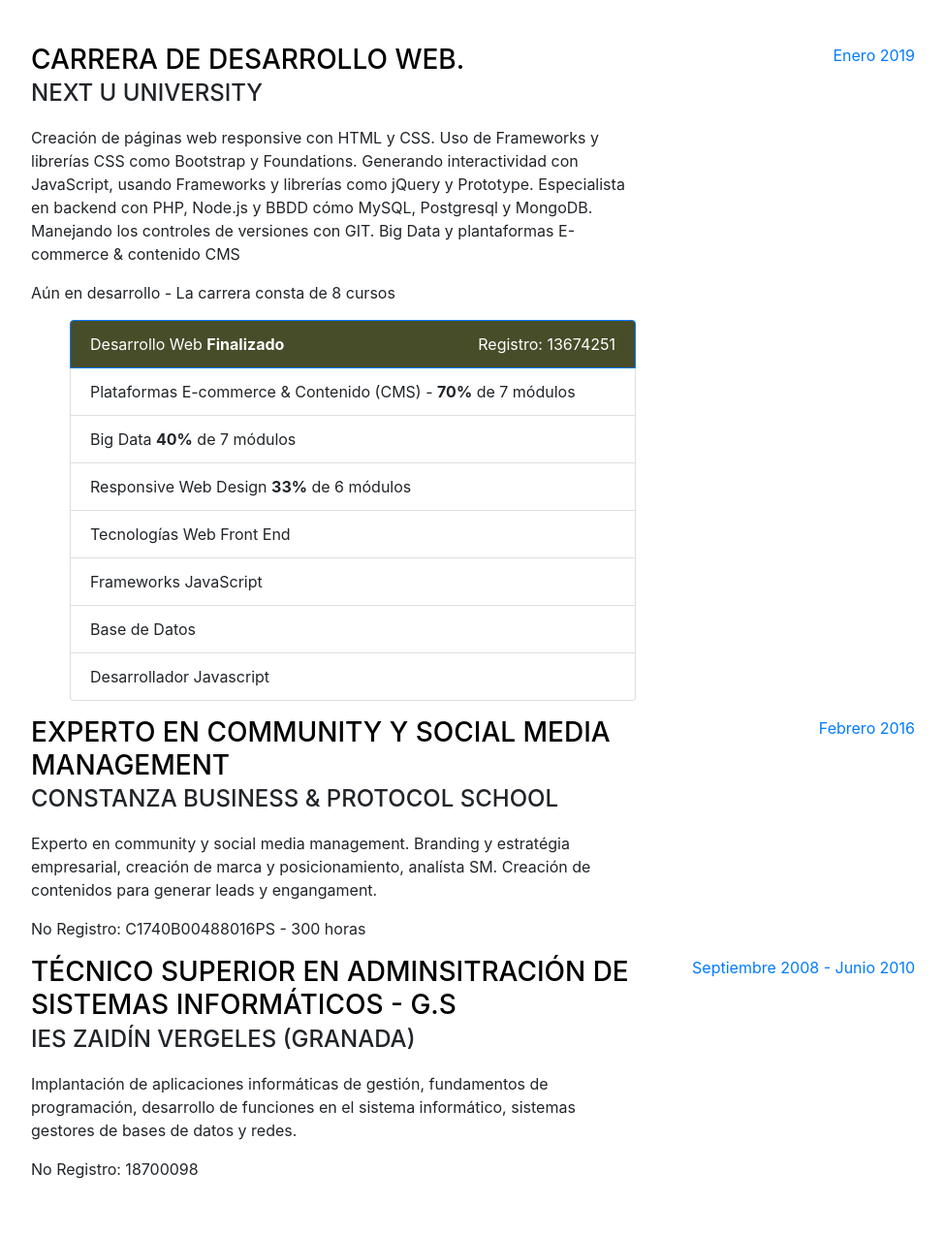
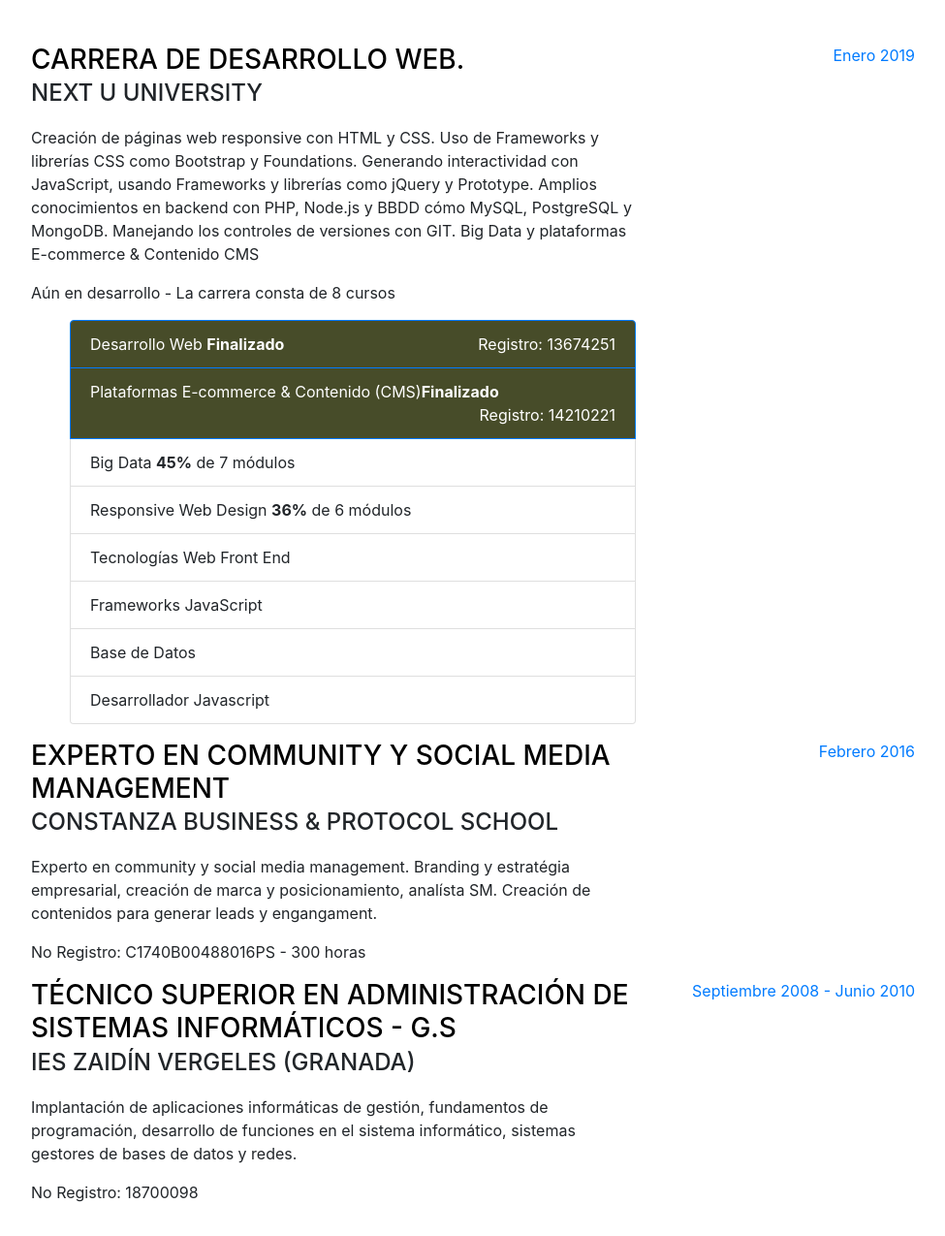
Before and after one commit to 3rChuss/JesusAbril, a website with bundled scripts: page index.html in a window 1280 px wide. Shown: the part 1811-3086 px from the top of the page at 97% size, without its empty margins (288-1263 px from the left). Built offline with nearby package versions, Linux system fonts and the light colour scheme; a web font is replaced by a local one.

Commit message:
Actualizado

```diff
--- a/index.html
+++ b/index.html
@@ -144,13 +144,13 @@
           <div class="resume-content">
             <h3 class="mb-0">Carrera de Desarrollo Web.</h3>
             <div class="subheading mb-3">Next U university</div>
-            <p>Creación de páginas web responsive con HTML y CSS. Uso de Frameworks y librerías CSS como Bootstrap y Foundations. Generando interactividad con JavaScript, usando Frameworks y librerías como jQuery y Prototype. Especialista en backend con PHP, Node.js y BBDD cómo MySQL, Postgresql y MongoDB. Manejando los controles de versiones con GIT. Big Data y plantaformas E-commerce & contenido CMS</p>
+            <p>Creación de páginas web responsive con HTML y CSS. Uso de Frameworks y librerías CSS como Bootstrap y Foundations. Generando interactividad con JavaScript, usando Frameworks y librerías como jQuery y Prototype. Amplios conocimientos en backend con PHP, Node.js y BBDD cómo MySQL, PostgreSQL y MongoDB. Manejando los controles de versiones con GIT. Big Data y plataformas E-commerce & Contenido CMS</p>
             <p>Aún en desarrollo - La carrera consta de 8 cursos</p>
             <ul class="list-group fa-ul mb-3">
-              <li class="list-group-item active">Desarrollo Web <strong>Finalizado</strong> <a class="text-white float-right" href="https://www.credential.net/pr2wpqmb" target="_blank">Registro: 13674251</a></li>
-              <li class="list-group-item">Plataformas E-commerce & Contenido (CMS) - <strong>70%</strong> de 7 módulos</li>
-              <li class="list-group-item">Big Data <strong>40%</strong> de 7 módulos</li>
-              <li class="list-group-item">Responsive Web Design <strong>33%</strong> de 6 módulos</li>
+              <li class="list-group-item active">Desarrollo Web <strong>Finalizado</strong><a class="text-white float-right" href="https://www.credential.net/pr2wpqmb" target="_blank">Registro: 13674251</a></li>
+              <li class="list-group-item active">Plataformas E-commerce & Contenido (CMS)<strong>Finalizado</strong><a class="text-white float-right" href="https://www.credential.net/2fa2ce75-0ff6-4f0e-9458-52a849d7be80" target="_blank">Registro: 14210221</a></li>
+              <li class="list-group-item">Big Data <strong>45%</strong> de 7 módulos</li>
+              <li class="list-group-item">Responsive Web Design <strong>36%</strong> de 6 módulos</li>
               <li class="list-group-item">Tecnologías Web Front End</li>
               <li class="list-group-item">Frameworks JavaScript</li>
               <li class="list-group-item">Base de Datos</li>
@@ -176,7 +176,7 @@
 
         <div class="resume-item d-flex flex-column flex-md-row justify-content-between mb-5">
           <div class="resume-content">
-            <h3 class="mb-0">Técnico superior en adminsitración de sistemas informáticos - G.S</h3>
+            <h3 class="mb-0">Técnico superior en administración de sistemas informáticos - G.S</h3>
             <div class="subheading mb-3">IES Zaidín Vergeles (Granada)</div>
             <p>Implantación de aplicaciones informáticas de gestión, fundamentos de programación, desarrollo de funciones en el sistema informático, sistemas gestores de bases de datos y redes.</p>
             <p>No Registro: 18700098</p>
@@ -204,7 +204,7 @@
             <i class="fab fa-css3-alt" title="CSS3"></i>
           </li>
           <li class="list-inline-item">
-            <i class="fab fa-bootstrap" title="GitHub"></i>
+            <i class="fab fa-bootstrap" title="Bootstrap"></i>
           </li>
           <li class="list-inline-item">
             <i class="fab fa-js-square" title="JavaScript"></i>
```
